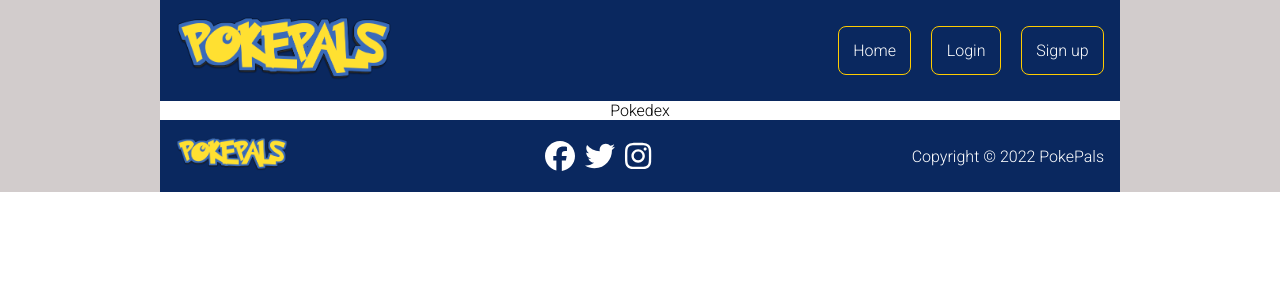
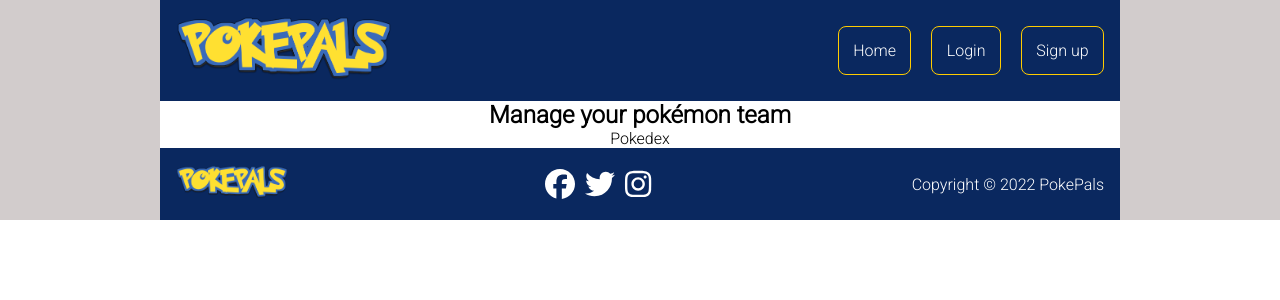
Before and after one commit to Nasir-6/pokemon_full_stack_project, a React (Create React App) app in the folder front-end/: page /pokedex in a window 1280 px wide. Shown: the top 300 px of the page. Built offline with nearby package versions, Linux system fonts and the light colour scheme.

Commit message:
pokedex divs and title added

```diff
--- a/front-end/src/pages/Pokedex.js
+++ b/front-end/src/pages/Pokedex.js
@@ -2,6 +2,17 @@ import React from 'react'
 
 export default function Pokedex() {
   return (
+    <>
+    <h2>Manage your pokémon team</h2>
     <div>Pokedex</div>
+
+    <div className="all-cards"></div>
+    <div className="card-container"></div>
+
+
+
+
+
+    </>
   )
 }
```
